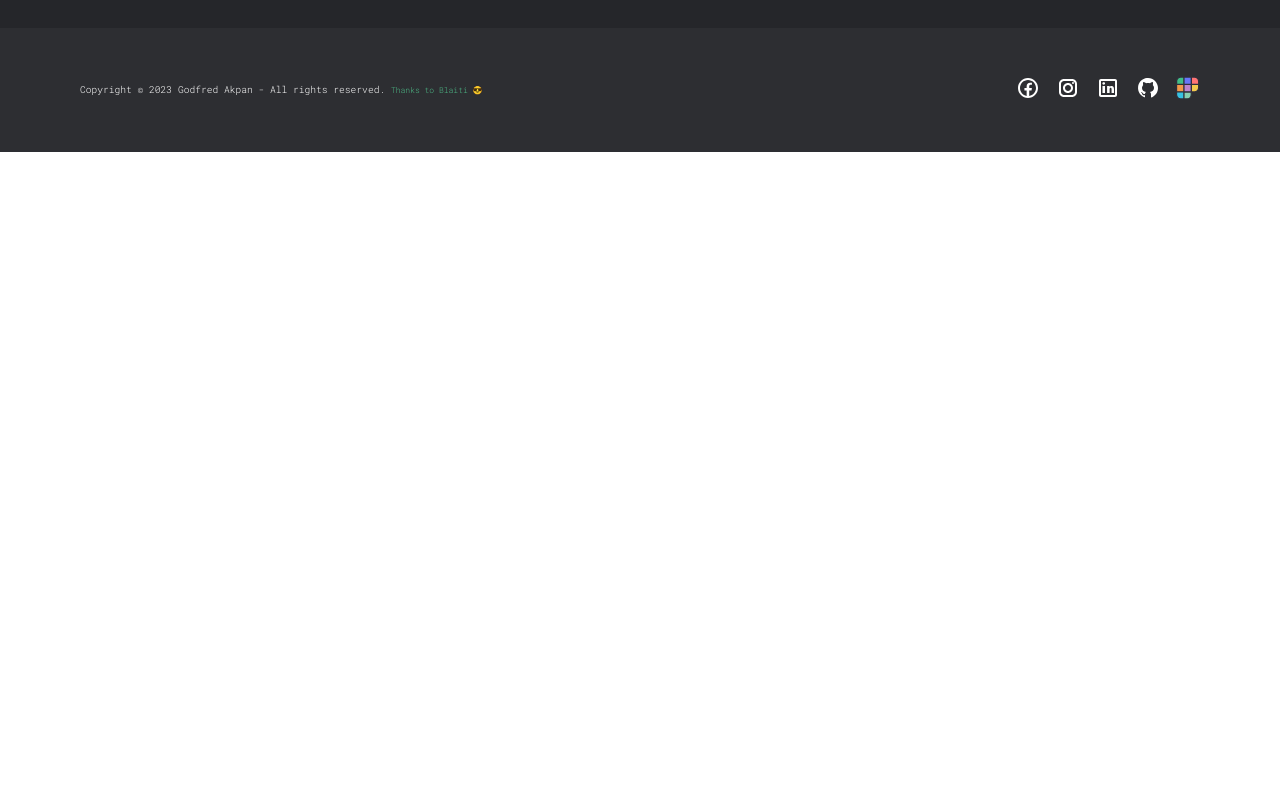
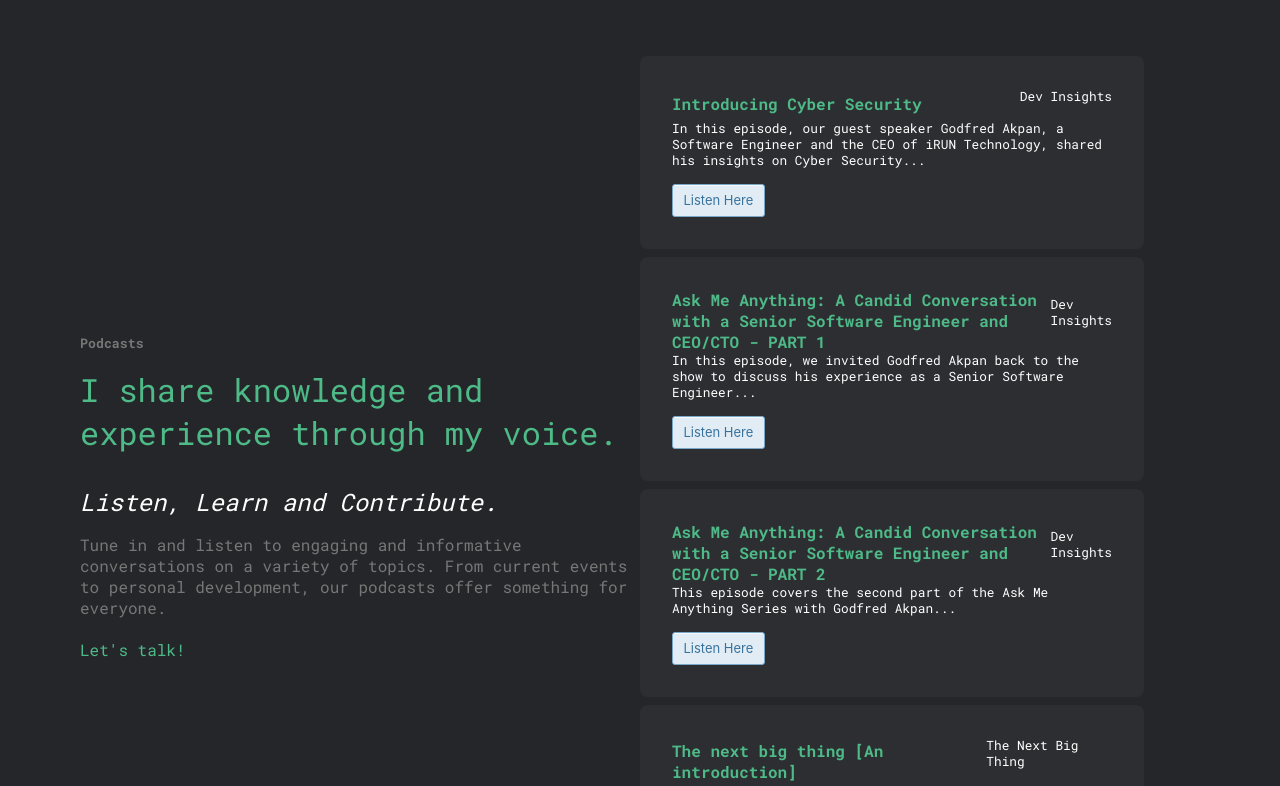
Before and after one commit to godfredakpan/portfolio, a Next.js app: page / in a window 1280 px wide. Shown: the part 1420-2206 px from the top of the page. Before the commit the page ends 1572 px from the top, so only its background shows below. Built offline with nearby package versions, Linux system fonts and the light colour scheme.

Commit message:
update changes

```diff
--- a/components/About.tsx
+++ b/components/About.tsx
@@ -6,11 +6,6 @@ export default function About() {
         <section id="about" className="dark-bg">
             <div className="flex">
                 <div className="flex-full">
-                    {/* <AboutCard
-                        title="UX/UI Design"
-                        icon="/icons/design.svg"
-                        description="I create design  products with unique ideas."
-                        projects={7} /> */}
                     <AboutCard
                         title="Web App Development"
                         icon="/icons/code.svg"
@@ -20,6 +15,11 @@ export default function About() {
                         title="Mobile App Development"
                         icon="/icons/phone.svg"
                         description="I develop mobile applications with the latest technologies."
+                         />
+                    <AboutCard
+                        title="Podcaster"
+                        icon="/icons/mic.svg"
+                        description="I share my thoughts and experience vocally and visually."
                          />
                     <AboutCard
                         title="Server Management"
@@ -39,15 +39,8 @@ export default function About() {
                 </div>
             </div>
 
-            <div className="flex partners justify-space">
-                <a className="col-md-12" href="https://54gene.com/"><Image src="/images/partners/54gene.svg" height={150} width={180} alt="54gene" /></a>
-                <a href="https://actual.ly/"><Image src="/images/partners/actually.svg" height={150} width={180} alt="actually" /></a>
-                 <a href="https://hrmaneja.com/"><Image src="/images/partners/hrmaneja.svg" height={150} width={180} alt="hrmaneja" /></a>
-                 <a href="https://irunauto.com/"><Image src="/images/partners/irun.svg" height={150} width={180} alt="irun" /></a>
-                 <a href="https://www.posterbot.ai/"><Image src="/images/partners/posterbot.svg" height={150} width={180} alt="posterbot" /></a>
-                 <a href="https://purple.xyz/"><Image src="/images/partners/purple.svg" height={150} width={180} alt="purple" /></a>
-                 <a href="https://oolio.com/"><Image src="/images/partners/tillpos.svg" height={150} width={180} alt="tillpos" /></a>
-                 <a href="https://www.volibra.com/"><Image src="/images/partners/volibra.svg" height={150} width={180} alt="volibra" /></a>
+            <div className="justify-space">
+
             </div>
         </section>
     )
--- /dev/null
+++ b/components/Activity.tsx
@@ -0,0 +1,79 @@
+import React from "react";
+import Image, { StaticImageData } from "next/image";
+import { LinkPreview } from '@dhaiwat10/react-link-preview';
+
+export default function Activity() {
+    return (
+        <section id="about" className="dark-bg">
+            <div className="flex">
+            <div className="flex-full about-text">
+                    <h5 className="gray">Podcasts</h5>
+                    <h1 className="green">I share knowledge and experience through my voice.</h1>
+                    <h3 className="white">Listen, Learn and Contribute.</h3>
+                    <p className="gray">Tune in and listen to engaging and informative conversations on a variety of topics. From current events to personal development, our podcasts offer something for everyone.</p>
+                    <br></br>
+                    <a className="green" href="mailto:hello@godfredakpan.com">Let&#39;s talk!</a>
+                </div>
+                <div className="flex-full">
+                    <AboutCard
+                        title="Introducing Cyber Security"
+                        podcast="Dev Insights"
+                        description="In this episode, our guest speaker Godfred Akpan, a Software Engineer and the CEO of iRUN Technology, shared his insights on Cyber Security..."
+                        link="https://open.spotify.com/episode/4hZZp14XwnFD2QY5Jaq0KL?si=GuT4udYLRyOx0Nz74aWgkQ"
+                        />
+                    <AboutCard
+                        title="Ask Me Anything: A Candid Conversation with a Senior Software Engineer and CEO/CTO - PART 1"
+                        podcast="Dev Insights"
+                        description="In this episode, we invited Godfred Akpan back to the show to discuss his experience as a Senior Software Engineer..."
+                        link="https://open.spotify.com/episode/3gUINHM8Zz6qtMFqny4ofq?si=eV1SSzYbTDSDqmgRgc8K_w"
+                         />
+                    <AboutCard
+                        title="Ask Me Anything: A Candid Conversation with a Senior Software Engineer and CEO/CTO - PART 2"
+                        podcast="Dev Insights"
+                        description="This episode covers the second part of the Ask Me Anything Series with Godfred Akpan..."
+                        link="https://open.spotify.com/episode/4XW7KwzD5yUWjRnQ1tbPuz?si=e3YrcZEWTWWXMrJ-XOz2lQ"
+                         />
+                    <AboutCard
+                        title="The next big thing [An introduction]"
+                        podcast="The Next Big Thing"
+                        description="Welcome to The Next Big Thing, the podcast that explores the groundbreaking innovations and emerging technologies that are shaping our world. In this introductory episode, we'll dive into what this podcast is all about, our goals, and what you can expect from future episodes."
+                        link="https://spotifyanchor-web.app.link/e/NkgmBS6u4yb"
+                         />
+                </div>
+            </div>
+
+            <div className="flex partners justify-space">
+                <a className="col-md-12" href="https://54gene.com/"><Image src="/images/partners/54gene.svg" height={150} width={180} alt="54gene" /></a>
+                <a href="https://actual.ly/"><Image src="/images/partners/actually.svg" height={150} width={180} alt="actually" /></a>
+                 <a href="https://hrmaneja.com/"><Image src="/images/partners/hrmaneja.svg" height={150} width={180} alt="hrmaneja" /></a>
+                 <a href="https://irunauto.com/"><Image src="/images/partners/irun.svg" height={150} width={180} alt="irun" /></a>
+                 <a href="https://www.posterbot.ai/"><Image src="/images/partners/posterbot.svg" height={150} width={180} alt="posterbot" /></a>
+                 <a href="https://purple.xyz/"><Image src="/images/partners/purple.svg" height={150} width={180} alt="purple" /></a>
+                 <a href="https://oolio.com/"><Image src="/images/partners/tillpos.svg" height={150} width={180} alt="tillpos" /></a>
+                 <a href="https://www.volibra.com/"><Image src="/images/partners/volibra.svg" height={150} width={180} alt="volibra" /></a>
+            </div>
+        </section>
+    )
+}
+
+type Props = {
+    title: string,
+    description: string,
+    link?: string,
+    podcast?: string,
+}
+
+function AboutCard ({title, podcast, description, link} : Props) {
+    return(
+        <div className="light-bg about-card">
+            <div className="flex justify-space">
+                <h4 className="green">{title}</h4>
+                <p className="white">{podcast}</p>
+            </div>
+            <p className="white">{description}</p>
+            {link &&
+          <a className="button-8" href={link}>Listen Here</a>
+        }
+        </div>
+    )
+}
--- a/package.json
+++ b/package.json
@@ -9,6 +9,7 @@
     "lint": "next lint"
   },
   "dependencies": {
+    "@dhaiwat10/react-link-preview": "^1.15.0",
     "next": "12.3.1",
     "react": "18.2.0",
     "react-dom": "18.2.0"
--- a/pages/index.tsx
+++ b/pages/index.tsx
@@ -3,6 +3,7 @@ import Head from "next/head";
 import About from "../components/About";
 import Footer from "../components/Footer";
 import Header from "../components/Header";
+import Activity from "../components/Activity";
 
 const Home: NextPage = () => {
   return (
@@ -33,6 +34,11 @@ const Home: NextPage = () => {
         <About />
       </main>
 
+      <main>
+        {/* Podcast */}
+        <Activity />
+      </main>
+
       {/* Footer */}
       <Footer />
     </>
--- a/styles/globals.css
+++ b/styles/globals.css
@@ -202,3 +202,47 @@ footer ul li {
     display: none;
   }
 }
+
+.button-8 {
+  background-color: #e1ecf4;
+  border-radius: 3px;
+  border: 1px solid #7aa7c7;
+  box-shadow: rgba(255, 255, 255, .7) 0 1px 0 0 inset;
+  box-sizing: border-box;
+  color: #39739d;
+  cursor: pointer;
+  display: inline-block;
+  font-family: -apple-system,system-ui,"Segoe UI","Liberation Sans",sans-serif;
+  font-size: 13px;
+  font-weight: 400;
+  line-height: 1.15385;
+  margin: 0;
+  outline: none;
+  padding: 8px .8em;
+  position: relative;
+  text-align: center;
+  text-decoration: none;
+  user-select: none;
+  -webkit-user-select: none;
+  touch-action: manipulation;
+  vertical-align: baseline;
+  white-space: nowrap;
+}
+
+.button-8:hover,
+.button-8:focus {
+  background-color: #b3d3ea;
+  color: #2c5777;
+}
+
+.button-8:focus {
+  box-shadow: 0 0 0 4px rgba(0, 149, 255, .15);
+}
+
+.button-8:active {
+  background-color: #a0c7e4;
+  box-shadow: none;
+  color: #2c5777;
+}
+
+.btn-success{color:#fff;background-color:#5cb85c;border-color:#4cae4c}
```
Also changed, not shown: public/icons/mic.svg (added), 1 other file (tests, documents, lock files or other folders).
